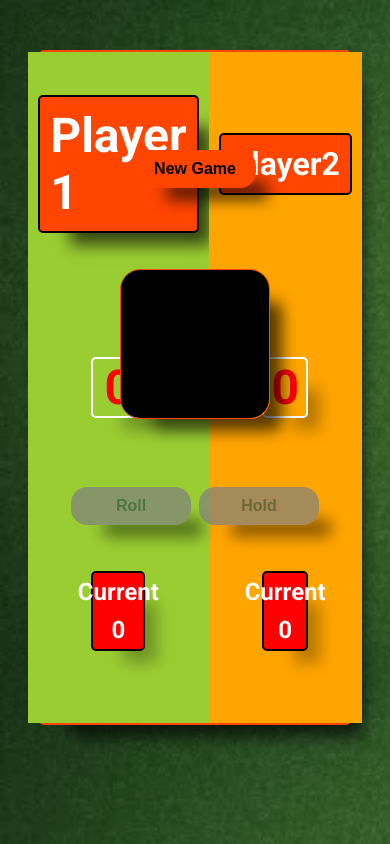
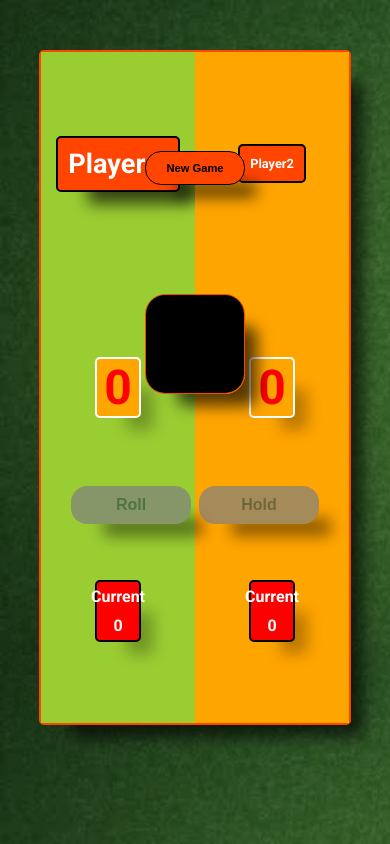
Before and after one commit to jimdavies72/diceGameTwoPlayer, a plain HTML site: page index.html in a window 390 px wide. Drawn offline with Linux system fonts and the light colour scheme.

Commit message:
final version

```diff
--- a/css/styles.css
+++ b/css/styles.css
@@ -135,7 +135,7 @@ Two Player Dice Game
   width:30%;
   margin: 0 auto;
   height: auto;
-  background-color: var(--);
+  background-color: var(--col-med-orange);
   border: 2px solid white;
   border-radius: 5px;
   color: red ;
@@ -253,3 +253,38 @@ Keyframes
 Media Queries
 -------------
 */
+
+@media screen and (max-width:620px) {
+
+
+  .current-player .player-name{
+  font-size: 1.7rem;
+  color: white;
+  border-radius: 5px;
+  box-shadow: var(--dark-shadow);
+  transition: 1s;
+}
+  .player-name{
+    font-size: 80%;
+  }
+
+  .current-score-div h3{
+    font-size: 1rem;
+  }
+
+  .new-game{
+    min-width: 80px;
+    width: 100px;
+    font-size: 0.7rem;
+    border: 1px solid black;
+  }
+
+.dice-img img{
+  width: 100px;
+  height: 100px;
+  top:30%;
+  left:70%;
+  z-index: 30;
+}
+
+}
--- a/index.html
+++ b/index.html
@@ -7,7 +7,7 @@
     <!-- Added to remove the favicon.ico exception in Live Server -->
     <link rel="shortcut icon" href="#">
     <link rel="stylesheet" href="./css/styles.css">
-    <title>Two PLayer Dice Game</title>
+    <title>Two Player Dice Game</title>
   </head>
   <body>
 
@@ -26,8 +26,10 @@
           <button class="btn disabled hold-btn">Hold</button>
         </div>
       </div>
+      <!-- end of game controls -->
+      <!-- 2 player game section -->
       <section class="section two-player-board">
-        <!-- end of game controls -->
+        <!-- player 1 -->
         <div class="container player1">
           <div class="player current-player">
             <h3 class="player-name">Player 1</h3>
@@ -44,11 +46,11 @@
             </div>
           </div>
         </div>
+        <!-- end of player 1 -->
 
-
-
+        <!-- player 2 created as a clone of player 1 -->
       </section>
-      <!-- end of two player section -->
+      <!-- end of two player game section -->
     </div>
     <script src="./src/main.js"></script>
   </body>
```
